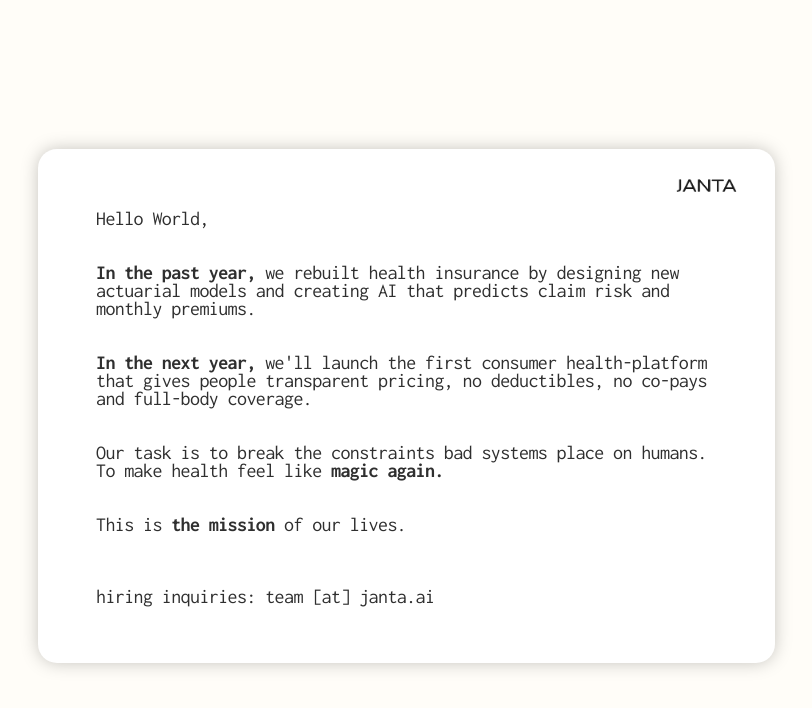
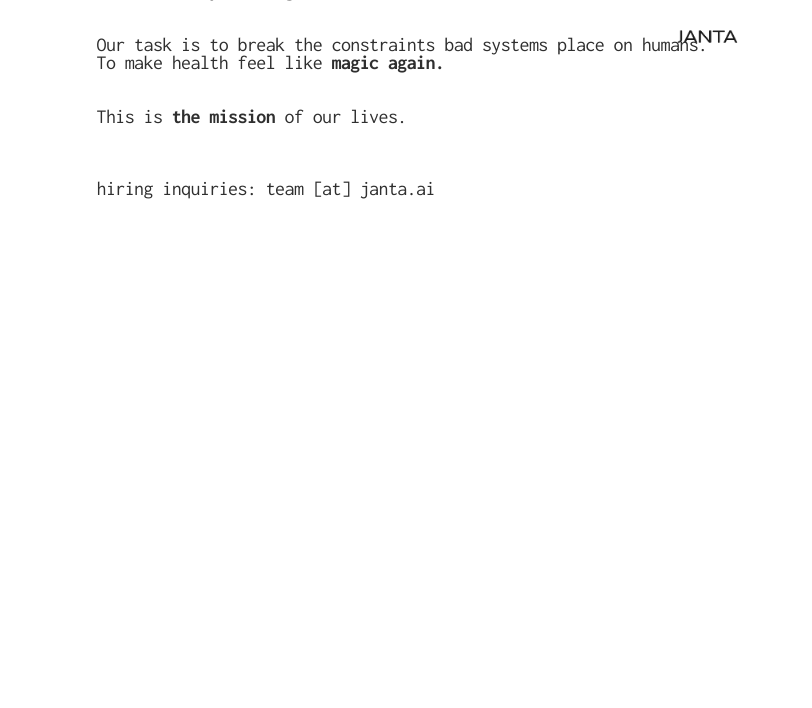
Before and after one commit to JantaAI/landingpage, a React (Vite) app: page / in a window 1280 px wide. Shown: the top 708 px of the page, without its empty margins (233-1045 px from the left). Built offline with nearby package versions, Linux system fonts and the light colour scheme.

Commit message:
Increase card height to 600px to fit all content properly, add Janta title and favicon

```diff
--- a/index.html
+++ b/index.html
@@ -4,7 +4,8 @@
     <head>
       <meta charset="UTF-8" />
       <meta name="viewport" content="width=device-width, initial-scale=1.0" />
-      <title>Pixel Perfect Side Remake</title>
+      <link rel="icon" type="image/svg+xml" href="/favicon.svg" />
+      <title>Janta</title>
     </head>
 
     <body>
--- a/src/App.tsx
+++ b/src/App.tsx
@@ -2,14 +2,14 @@
 
 export default function App() {
   return (
-    <div className="bg-[#fffdf8] min-h-screen w-full flex items-center justify-center p-4 md:p-0">
+    <div className="bg-[#fffdf8] h-screen w-full flex items-center justify-center overflow-hidden">
       {/* Desktop: Fixed positioning | Mobile: Responsive */}
-      <div className="relative w-full h-full min-h-[600px] md:min-h-[812px]">
+      <div className="relative w-full h-auto max-w-[1280px] mx-auto flex items-center justify-center p-4 md:p-0">
 
         {/* White Card */}
         <div className="bg-white rounded-[19px] shadow-[0px_0px_18.6px_-1px_rgba(0,0,0,0.25)]
                         w-full max-w-[500px] mx-auto p-6 relative
-                        md:absolute md:left-[271px] md:top-[149px] md:w-[737px] md:h-[514px] md:max-w-none md:p-0">
+                        md:w-[737px] md:h-[600px] md:max-w-none md:p-0 md:mx-auto">
 
           {/* Logo - Mobile: Top-right of card | Desktop: Overlapping card edge */}
           <div className="absolute size-[60px] top-6 right-6
@@ -25,7 +25,7 @@
           {/* Text Content */}
           <div className="flex flex-col font-['Inconsolata',sans-serif] font-normal justify-center leading-[0.9] text-[#2f2f2f] tracking-[-0.6px]
                           text-[16px] pt-20 pr-2
-                          md:absolute md:left-[58px] md:top-[259px] md:translate-y-[-50%] md:w-[622px] md:text-[20px] md:pt-0 md:pr-0"
+                          md:absolute md:left-[58px] md:top-[50%] md:translate-y-[-50%] md:w-[622px] md:text-[20px] md:pt-0 md:pr-0"
                style={{ fontVariationSettings: "'wdth' 100" }}>
             <p className="mb-0">Hello World,</p>
             <p className="mb-0">&nbsp;</p>
```
Also changed, not shown: public/favicon.png (added), public/favicon.svg (added).
